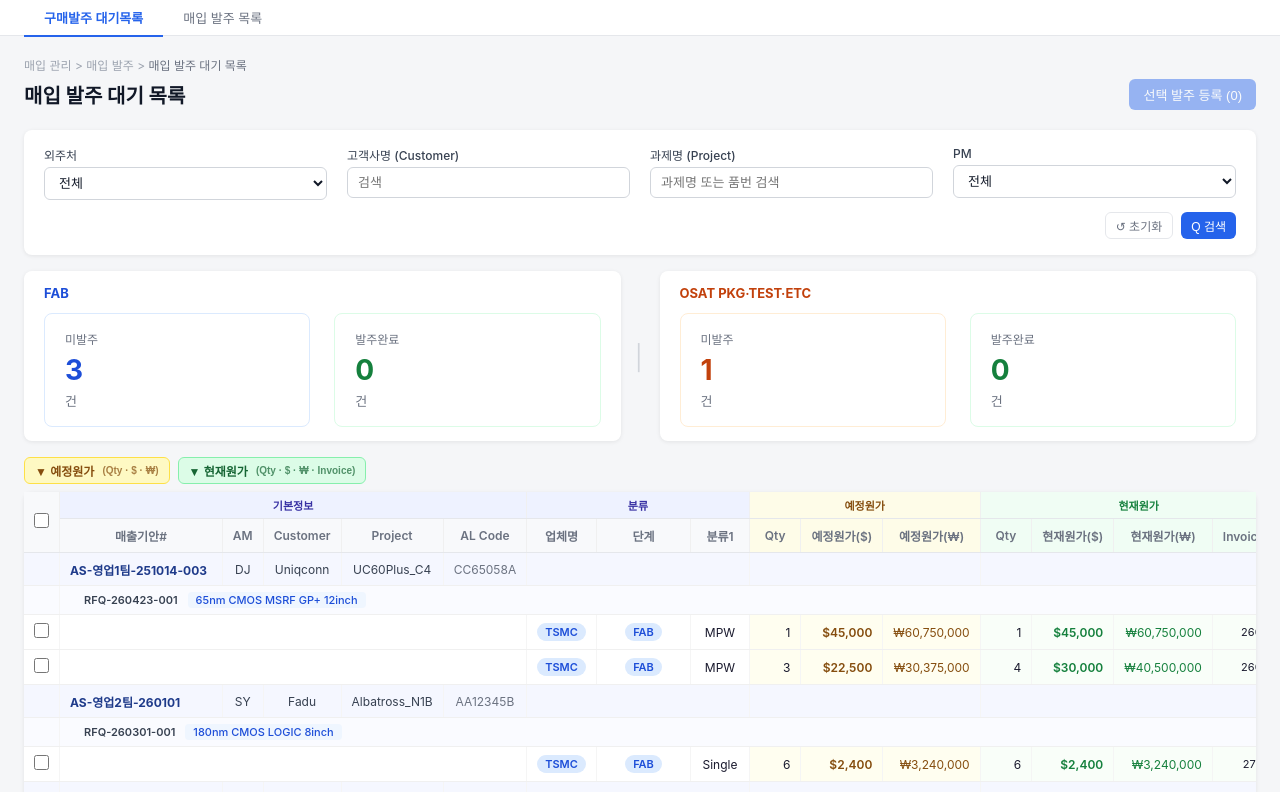
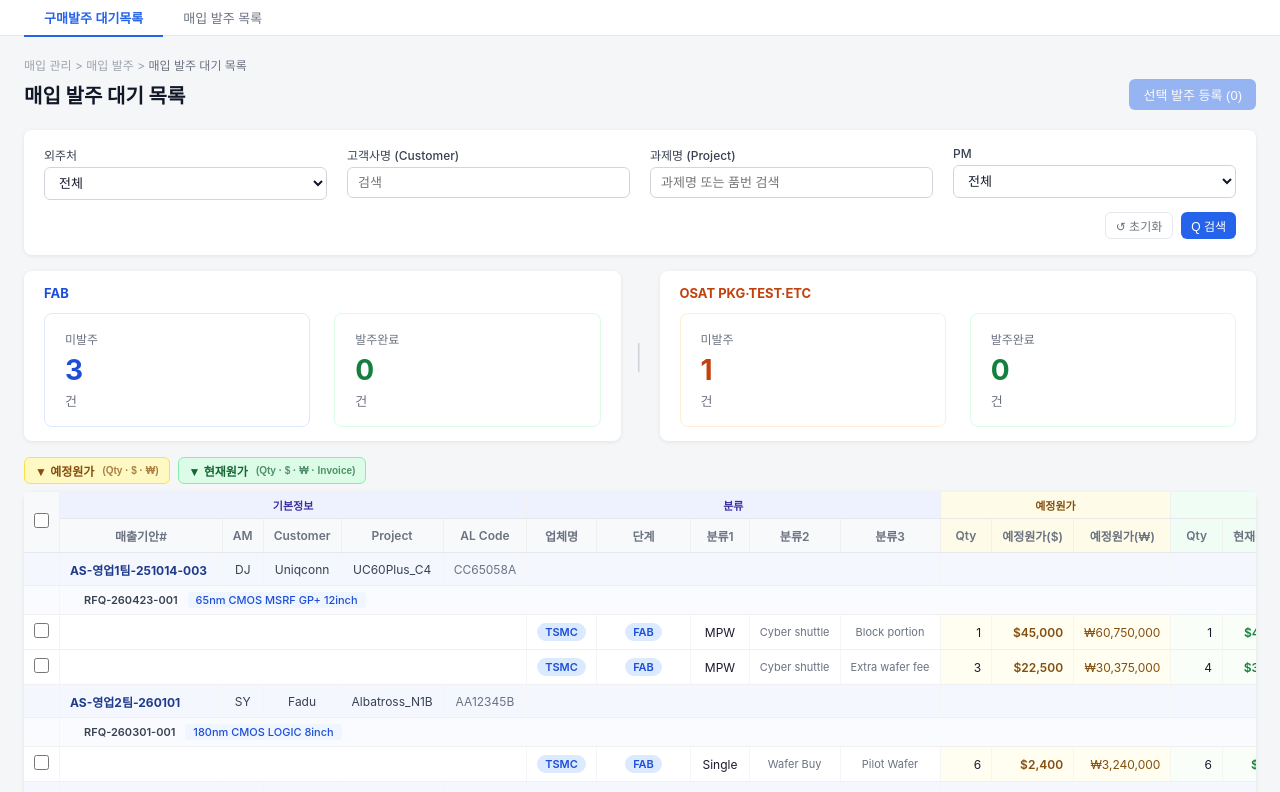
Before and after one commit to boosoohoo30/mj-automation-dashboard, a React (Vite) app in the folder packages/frontend/: page / in a window 1280 px wide. Shown: the top 792 px of the page. Built offline with nearby package versions, Linux system fonts and the light colour scheme.

Commit message:
Show 분류2, 분류3 columns in POWaitingList table
https://claude.ai/code/session_012Z7ZKscxuS3x8dviR5GoAx

```diff
--- a/packages/frontend/src/pages/purchase/POWaitingList.tsx
+++ b/packages/frontend/src/pages/purchase/POWaitingList.tsx
@@ -108,8 +108,8 @@ export default function POWaitingList({ onSave }: Props) {
     );
   }
 
-  // 고정 컬럼 수 계산 (체크박스 + 기본정보5 + 분류3 + 발주상태1 = 10)
-  const fixedCols = 10;
+  // 고정 컬럼 수 계산 (체크박스 + 기본정보5 + 분류5 + 발주상태1 = 12)
+  const fixedCols = 12;
   const expectedCols = showExpected ? 3 : 0;
   const currentCols  = showCurrent  ? 4 : 0;
   const totalCols = fixedCols + expectedCols + currentCols;
@@ -276,7 +276,7 @@ export default function POWaitingList({ onSave }: Props) {
                   />
                 </th>
                 <th colSpan={5} className="th-group">기본정보</th>
-                <th colSpan={3} className="th-group">분류</th>
+                <th colSpan={5} className="th-group">분류</th>
                 {showExpected && (
                   <th colSpan={3} className="th-group" style={{ background: '#fefce8', color: '#854d0e' }}>
                     예정원가
@@ -298,6 +298,8 @@ export default function POWaitingList({ onSave }: Props) {
                 <th>업체명</th>
                 <th>단계</th>
                 <th>분류1</th>
+                <th>분류2</th>
+                <th>분류3</th>
                 {showExpected && (
                   <>
                     <th style={{ background: '#fefce8' }}>Qty</th>
@@ -347,7 +349,7 @@ export default function POWaitingList({ onSave }: Props) {
                       <td style={{ color: '#374151', fontSize: 12 }}>{rep.customer}</td>
                       <td style={{ color: '#374151', fontSize: 12 }}>{rep.project}</td>
                       <td style={{ color: '#6b7280', fontSize: 12 }}>{rep.alCode}</td>
-                      <td colSpan={3} />
+                      <td colSpan={5} />
                       {showExpected && <td colSpan={3} />}
                       {showCurrent  && <td colSpan={4} />}
                       <td>
@@ -407,6 +409,8 @@ export default function POWaitingList({ onSave }: Props) {
                             </span>
                           </td>
                           <td>{item.category1}</td>
+                          <td style={{ color: '#6b7280', fontSize: 11 }}>{item.category2}</td>
+                          <td style={{ color: '#6b7280', fontSize: 11 }}>{item.category3}</td>
                           {/* 예정원가 (토글) */}
                           {showExpected && (
                             <>
```
